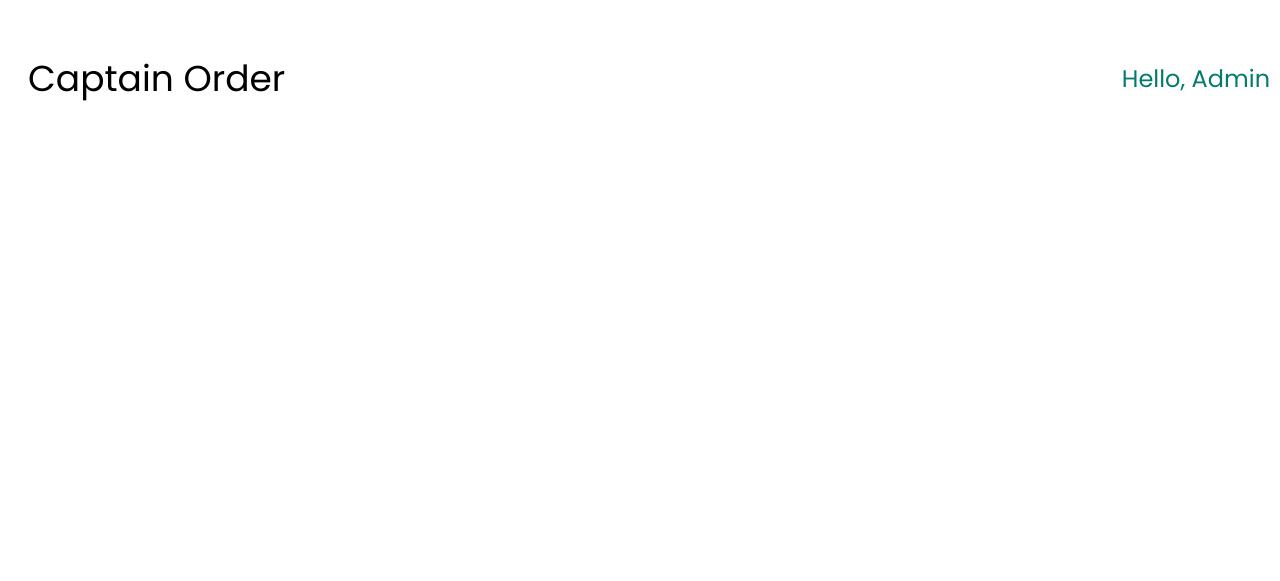
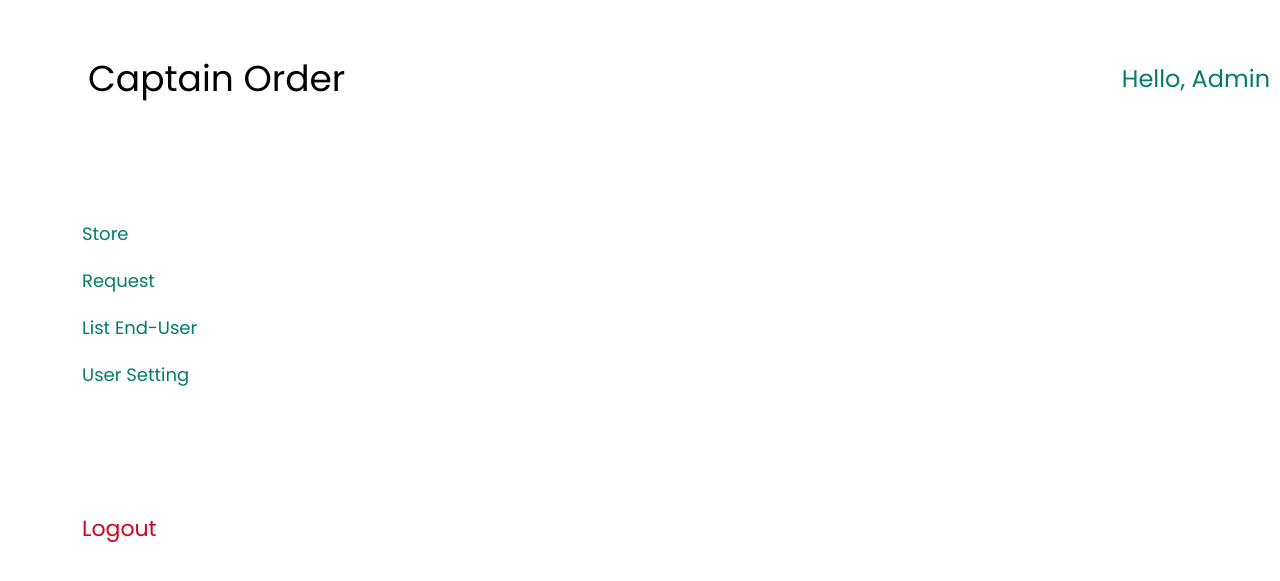
Before and after one commit to rizkybaca/co-proyek, a PHP site: page /index1.php in a window 1280 px wide. Shown: the top 581 px of the page. Run offline with PHP 8.4, Linux system fonts and the light colour scheme.

Commit message:
update layout

```diff
--- a/index1.php
+++ b/index1.php
@@ -8,6 +8,9 @@
 <body>
 	<div class="header">
 		<div class="brand">
+			<div class="image">
+
+			</div>
 			<div class="text">
 				<p>Captain Order</p>
 			</div>
@@ -17,7 +20,35 @@
 		</div>
 	</div>
 	<div class="container">
+		<div class="aside">
+			<div class="navbar">
+				<div class="nav">
+					<div class="image"></div>
+					<a href="#">Store</a>
+				</div>
+				<div class="nav">
+					<div class="image"></div>
+					<a href="#">Request</a>
+				</div>
+				<div class="nav">
+					<div class="image"></div>
+					<a href="#">List End-User</a>
+				</div>
+				<div class="nav">
+					<div class="image"></div>
+					<a href="#">User Setting</a>
+				</div>
+			</div>
+			<div class="logout">
+				<div class="log">
+					<div class="image"></div>
+					<a href="#">Logout</a>
+				</div>
+			</div>
+		</div>
+		<div class="content">
 
+		</div>
 	</div>
 </body>
 </html>
--- a/main.css
+++ b/main.css
@@ -1,10 +1,10 @@
 body{
   display: flex;
   flex-direction: column;
-  align-items: flex-start;
 /*  padding: 0px;*/
 margin: 0;
   width: 100vw;
+  height: 100vh;
   align-items: stretch;
 }
 
@@ -49,6 +49,20 @@ padding: 0px 0px 0px 20px;
 background: #FFFFFF;
 
 }
+
+.header .brand .image{
+  display: flex;
+flex-direction: row;
+align-items: flex-start;
+padding: 0px;
+
+position: static;
+width: 60px;
+height: 60px;
+left: 20px;
+top: 5px;
+}
+
 .header .brand .text{
   display: flex;
   flex-direction: row;
@@ -70,3 +84,95 @@ line-height: 54px;
 
 color: #000000;
 }
+
+.container{
+  /* Auto Layout */
+  display: flex;
+  flex-direction: row;
+/*  align-items: stretch;*/
+  padding: 0px;
+}
+.container .aside{
+  display: flex;
+  flex-direction: column;
+/*  justify-content: space-between;*/
+  align-items: stretch;
+  padding: 0px;
+/*  height: 100vh;*/
+}
+.container .aside .navbar{
+  display: flex;
+  flex-direction: column;
+  justify-content: center;
+  align-items: flex-start;
+  padding: 52px 67px 52px 52px;
+}
+.container .aside .navbar .nav{
+  /* Auto Layout */
+  display: flex;
+  flex-direction: row;
+  justify-content: center;
+  align-items: center;
+  padding: 0px;
+}
+.container .aside .navbar .nav .image{
+  display: flex;
+  flex-direction: row;
+  justify-content: center;
+  align-items: center;
+  padding: 10px;
+}
+.container .aside .navbar .nav a{
+  display: flex;
+  flex-direction: row;
+  justify-content: center;
+  align-items: center;
+  padding: 10px;
+  font-family: Poppins;
+  font-style: normal;
+  font-weight: normal;
+  font-size: 18px;
+  line-height: 27px;
+  /* identical to box height */
+
+
+  color: #047B6D;
+  text-decoration: none;
+}
+.container .aside .logout{
+  display: flex;
+  flex-direction: column;
+  justify-content: center;
+  align-items: flex-start;
+  padding: 52px 67px 52px 52px;
+}
+.container .aside .logout .log{
+  display: flex;
+  flex-direction: row;
+  justify-content: center;
+  align-items: center;
+  padding: 0px;
+}
+.container .aside .logout .log .image{
+  display: flex;
+  flex-direction: row;
+  align-items: flex-start;
+  padding: 10px;
+}
+.container .aside .logout .log a{
+  display: flex;
+  flex-direction: row;
+  justify-content: center;
+  align-items: center;
+  padding: 10px;
+  font-family: Poppins;
+  font-style: normal;
+  font-weight: normal;
+  font-size: 22px;
+  line-height: 33px;
+  /* identical to box height */
+
+
+  color: #D4021D;
+  text-decoration: none;
+}
```
